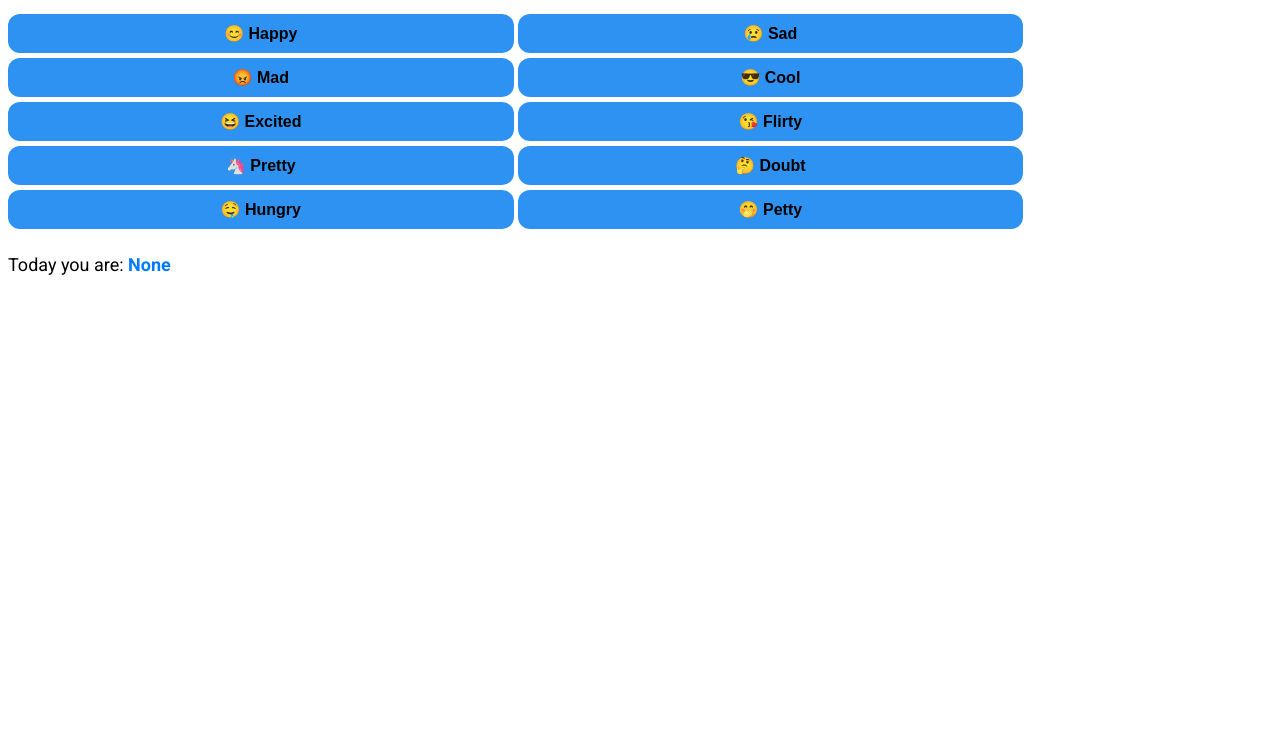
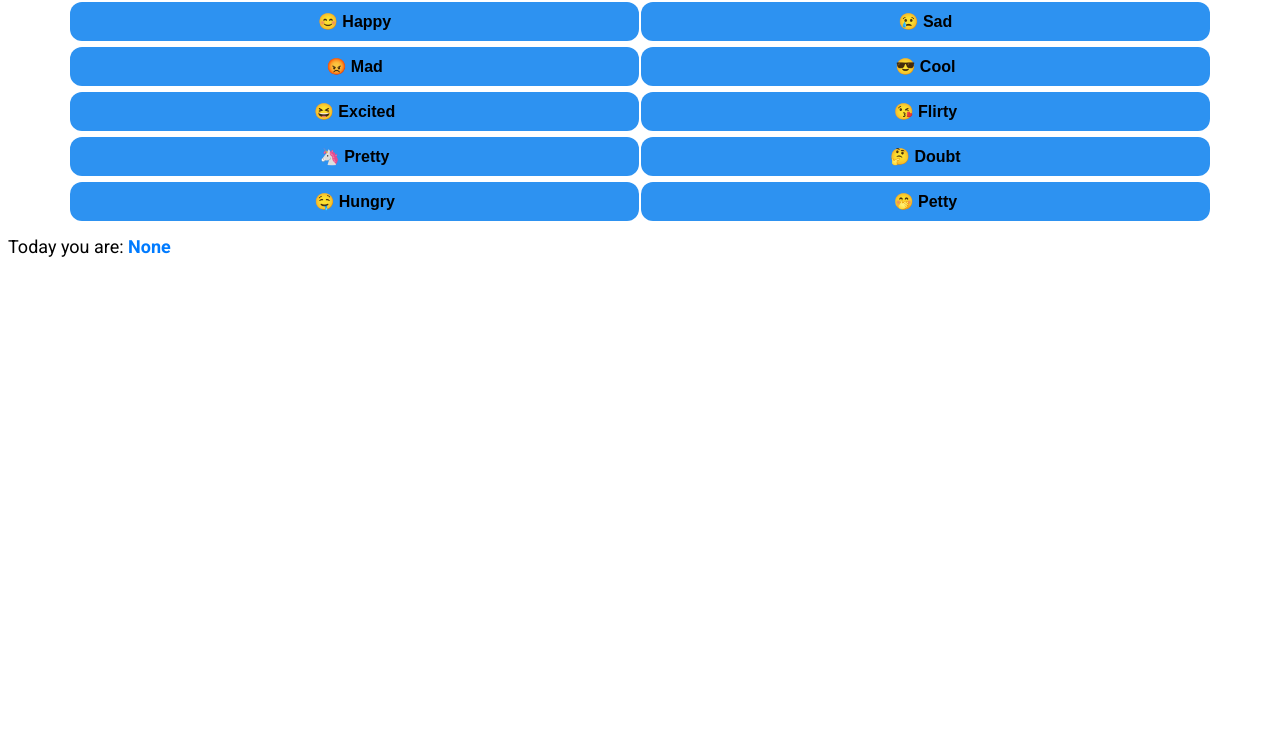
Before and after one commit to LaKiRiBlue/WeatherApp-INTERFACE3, a plain HTML site: page mood/mood.html in a window 1280 px wide. Shown: the part 67-800 px from the top of the page. Drawn offline with Linux system fonts and the light colour scheme.

Commit message:
"styling mood container, adding sarcasm"

```diff
--- a/homePage/homePageCity.css
+++ b/homePage/homePageCity.css
@@ -53,7 +53,7 @@ body {
 }
 
 
-.mainContainer, .mood-container {
+.mainContainer {
   width: 300px;
   border-radius: 1rem;
   background: rgba(255, 255, 255, 0.7);
--- a/mood/mood.css
+++ b/mood/mood.css
@@ -5,15 +5,16 @@ body {
 }
 
 .mood-container {
-    width: 50%;
+    height: 462px;
     border-radius: 1rem;
     background: rgba(255, 255, 255, 0.7);
     box-shadow: 0 0 10px 0 rgba(0, 0, 0, 0.1);
-    padding: 1rem;
     margin-bottom: 20px;
     display: flex;
+    align-items: center;
+    justify-content: flex-start;
+    align-content: center;
     flex-direction: column;
-    align-items: center;
 }
 
 h2 {
@@ -23,7 +24,12 @@ h2 {
 }
 
 .moodOptions {
-    margin-top: 20px;
+    margin-top: 10px;
+    display: flex;
+    flex-direction: row;
+    flex-wrap: wrap;
+    justify-content: center;
+    align-items: center;
 }
 
 .moodButton:hover {
@@ -31,7 +37,7 @@ h2 {
 }
 
 .selectedMood {
-    margin-top: 20px;
+    margin-top: 10px;
     font-size: 18px;
 }
 
@@ -49,7 +55,8 @@ h2 {
     padding: 10px 15px;
     text-align: center;
     transition: 200ms;
-    width: 40%;
+    width: 45%;
+    margin: 1px;
     margin-bottom: 5px;
     box-sizing: border-box;
     border: 0;
--- a/mood/mood.html
+++ b/mood/mood.html
@@ -10,18 +10,18 @@
 </head>
 <body>
     <div class="moodContainer">
-        <h1>What's your mood today?</h1>
+        <h2>What's your mood today?</h2>
         <div class="moodOptions">
-            <button class="moodButton" data-mood="happy">😊 Happy</button>
-            <button class="moodButton" data-mood="sad">😢 Sad</button>
-            <button class="moodButton" data-mood="mad">😡 Mad</button>
-            <button class="moodButton" data-mood="cool">😎 Cool</button>
-            <button class="moodButton" data-mood="excited">😆 Excited</button>
-            <button class="moodButton" data-mood="flirty">😘 Flirty</button>
-            <button class="moodButton" data-mood="pretty">🦄 Pretty</button>
-            <button class="moodButton" data-mood="doubt">🤔 Doubt</button>
-            <button class="moodButton" data-mood="hungry">🤤 Hungry</button>
-            <button class="moodButton" data-mood="petty">🤭 Petty</button>
+            <button class="moodButton" data-mood="Feeling happier than a seagull with a french fry? Smile! It confuses people.">😊 Happy</button>
+            <button class="moodButton" data-mood="Even your coffee is depressed today. If tears were currency, I'd be a millionaire.">😢 Sad</button>
+            <button class="moodButton" data-mood="Anger management? Nah, I'm on the revenge diet.">😡 Mad</button>
+            <button class="moodButton" data-mood="Cooler than the other side of the pillow. Chillin' like a villain on a penicillin.">😎 Cool</button>
+            <button class="moodButton" data-mood="Excited like a dog with a new squeaky toy!">😆 Excited</button>
+            <button class="moodButton" data-mood="If flirting were a sport, you'd have a gold medal.">😘 Flirty</button>
+            <button class="moodButton" data-mood="Mirror, mirror on the wall, who's the fairest of them all? Oh, it's me.">🦄 Pretty</button>
+            <button class="moodButton" data-mood="You have more doubts than a math student on exam day.">🤔 Doubt</button>
+            <button class="moodButton" data-mood="So hungry, you could eat a horse... or at least a very, very, VERY large pizza.">🤤 Hungry</button>
+            <button class="moodButton" data-mood="Being petty is an art, and I'm Picasso.">🤭 Petty</button>
         </div>
         <div class="selectedMood">
             Today you are: <span id="selectedMood">None</span>
```
